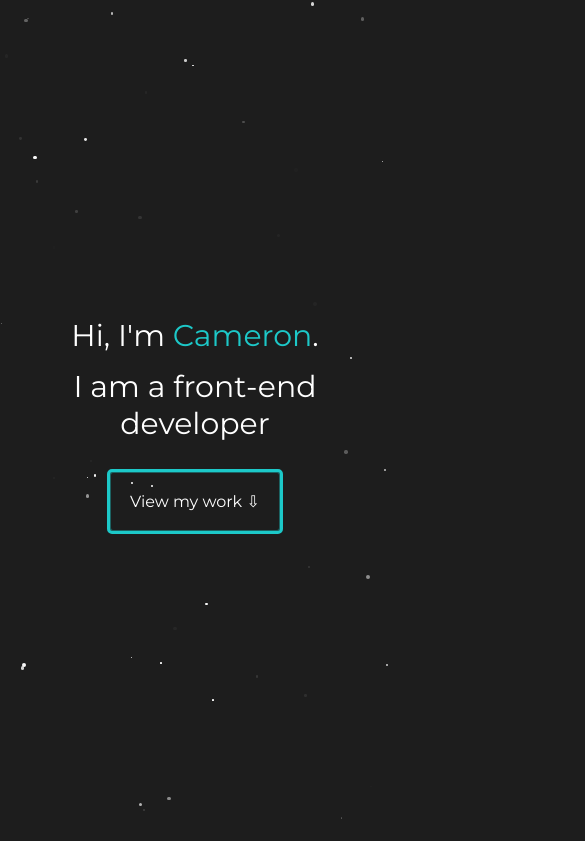
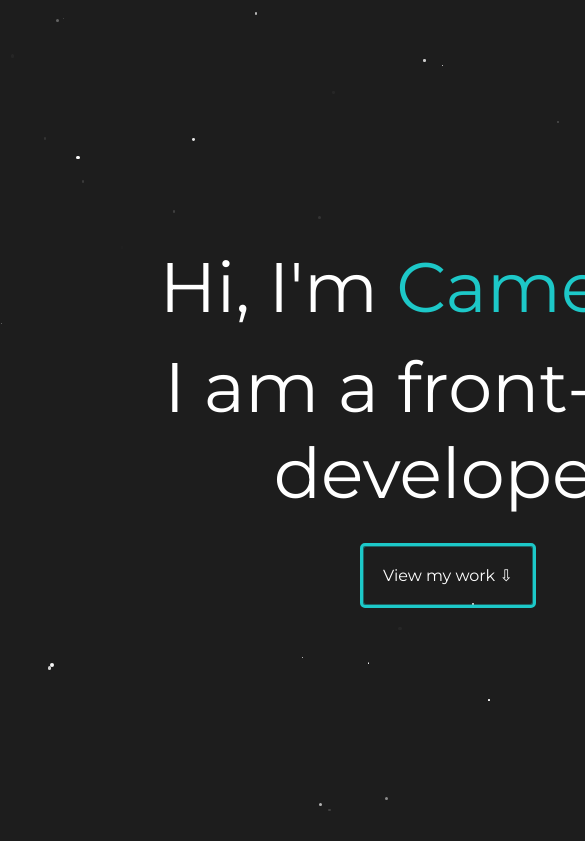
Before and after one commit to CompetentKoala/Portfolio, a website: page index.html in a window 390 px wide. Shown: the top 841 px of the page, 585 px wide, since content can reach past the window. Drawn offline with Linux system fonts and the light colour scheme.

Commit message:
mobile updates

```diff
--- a/index.css
+++ b/index.css
@@ -685,11 +685,15 @@ text-align: center;
 }
 
 @media (max-width: 420px) {
+    .stars{
+        width: 896px;
+    }
     body{
         overflow-x: hidden;
+        width: 896px;
     }
     .hero > p {
-        font-size: 30px;
+        font-size: 70px;
         text-align: center;
         padding: 7px;
     }
@@ -697,7 +701,4 @@ text-align: center;
         position: relative;
         overflow: visible;
     }
-    .portfolio-header{
-        top:590px
-    }
 }
```
